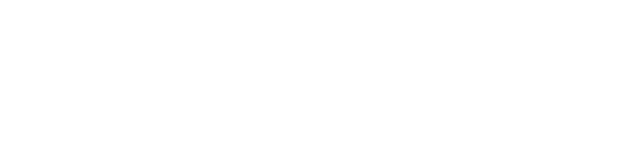
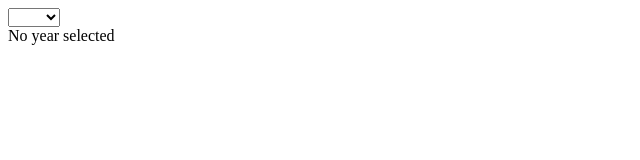
Before and after one commit to ysonu1071/React-stateful-list---1---Rendering-Lists-of-Data-Using-Stateful-Lists-Adding---v8f810bds5vk, a React app: page / in a window 1280 px wide. Shown: the whole page, without its empty margins (0-640 px from the left). Built offline with nearby package versions, Linux system fonts and the light colour scheme.

Commit message:
first commit

```diff
--- a/package.json
+++ b/package.json
@@ -13,7 +13,8 @@
   "license": "ISC",
   "dependencies": {
     "react": "^16.13.1",
-    "react-dom": "^16.13.1"
+    "react-dom": "^16.13.1",
+    "react-icons": "^4.7.1"
   },
   "jest": {
     "moduleNameMapper": {
--- a/src/components/App.js
+++ b/src/components/App.js
@@ -1,5 +1,5 @@
-import React from 'react'
-
+import React, { useState } from 'react'
+// import { FaCheck } from "react-icons/fa";
 import '../styles/App.css';
 
 const data = {
@@ -27,10 +27,35 @@
   ]
 }
 const App = () => {
+  const [year, setYear] = useState(null);
 
+  const handleChange = (e) => {
+    if (e.target.value == '') {
+      setYear(null)
+    }else{
+    setYear(e.target.value)
+    }
+
+  }
   return (
     <div id="main">
-
+      <select value={year} onChange={handleChange}>
+        <option value={null}></option>
+        <option value='2018'>2018</option>
+        <option value='2019'>2019</option>
+        <option value='2020'>2020</option>
+        <option value='2021'>2021</option>
+        <option value='2022'>2022</option>
+      </select>
+      <div id='selected-year'>
+        {year == null?
+          'No year selected':
+          `Selected year-${year}`
+        }
+        <ul>
+          {year == null ? '': data[year].map(info=> <li>{info}</li>)}
+        </ul>
+      </div>
     </div>
   )
 }
```
Also changed, not shown: src/index.html (+1 -0 lines), 1 other file.
